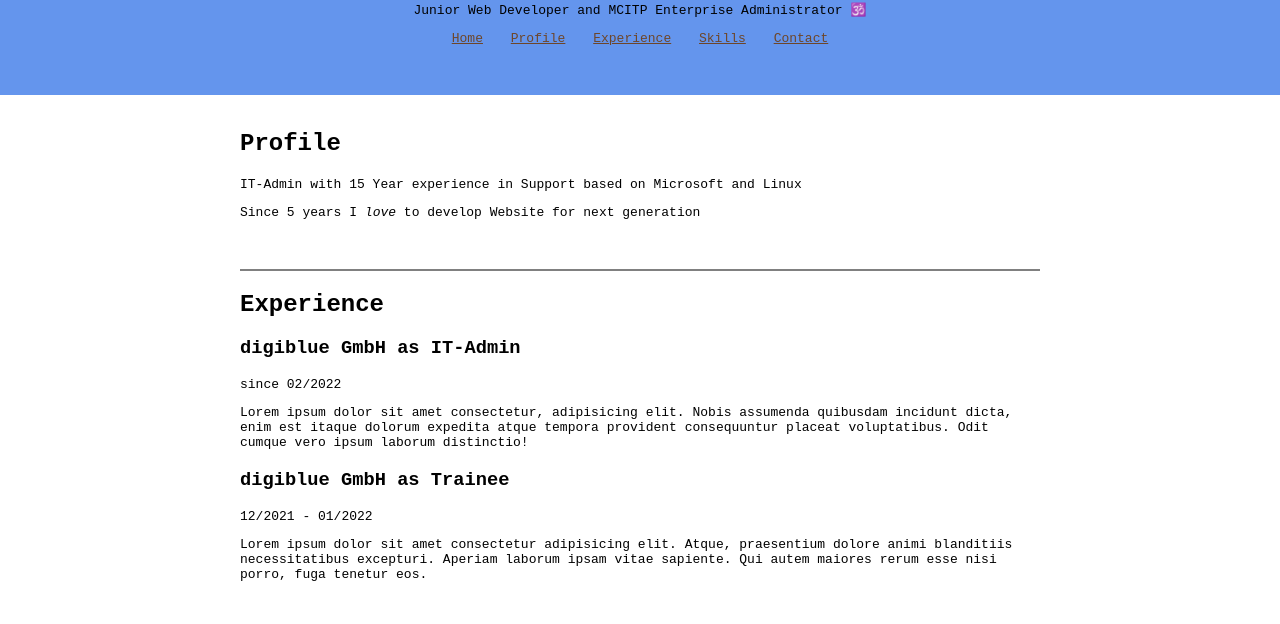
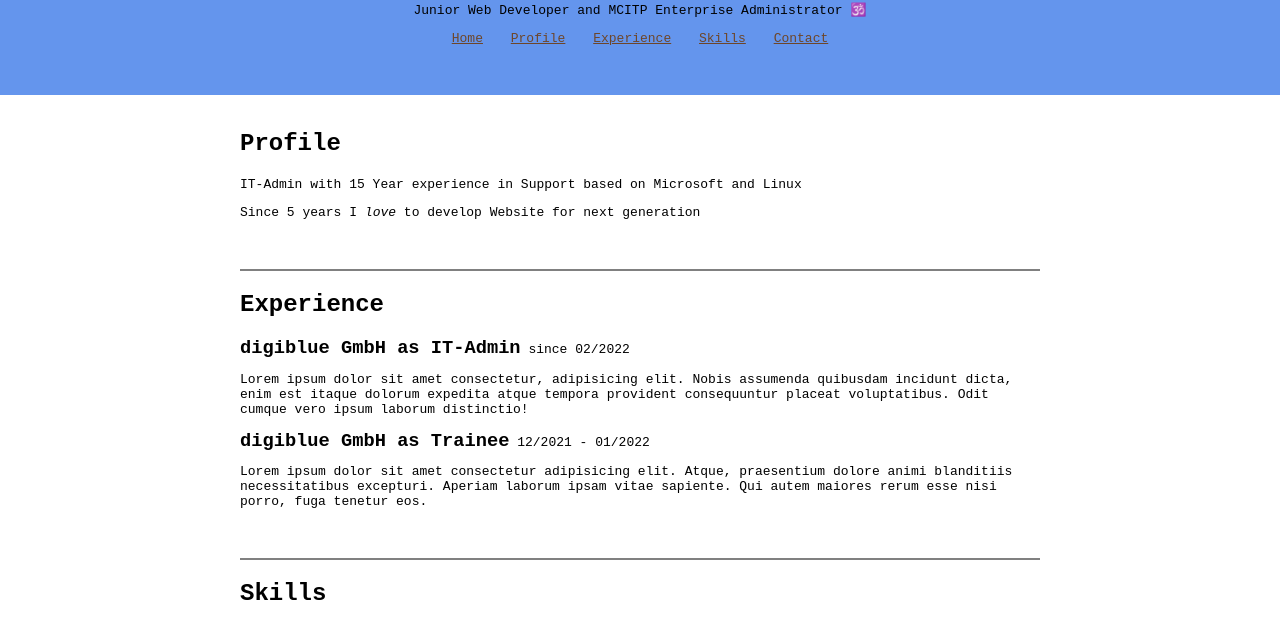
Before and after one commit to der-dittsche/cv_2022, a plain HTML site: page index.html in a window 1280 px wide. Shown: the part 124-748 px from the top of the page. Drawn offline with nearby package versions, Linux system fonts and the light colour scheme; a web font is replaced by a local one.

Commit message:
add display properies

```diff
--- a/index.html
+++ b/index.html
@@ -36,18 +36,24 @@
         <article id="experience">
             <h2>Experience</h2>
             <section>
-                <h3>digiblue GmbH as IT-Admin</h3>
-                <p>since 02/2022</p>
+                <header>
+                    <h3 class="exp-heading">digiblue GmbH as IT-Admin</h3>
+                    <p class="exp-period">since 02/2022</p>
+                </header>
                 <p>Lorem ipsum dolor sit amet consectetur, adipisicing elit. Nobis assumenda quibusdam incidunt dicta,
                     enim est itaque dolorum expedita atque tempora provident consequuntur placeat voluptatibus. Odit
                     cumque vero ipsum laborum distinctio!</p>
             </section>
             <section>
-                <h3>digiblue GmbH as Trainee</h3>
-                <p>12/2021 - 01/2022</p>
-                <p>Lorem ipsum dolor sit amet consectetur adipisicing elit. Atque, praesentium dolore animi blanditiis
-                    necessitatibus excepturi. Aperiam laborum ipsam vitae sapiente. Qui autem maiores rerum esse nisi
-                    porro, fuga tenetur eos.</p>
+                <header>
+                    <h3 class="exp-heading">digiblue GmbH as Trainee</h3>
+                    <p class="exp-period">12/2021 - 01/2022</p>
+                    <p>Lorem ipsum dolor sit amet consectetur adipisicing elit. Atque, praesentium dolore animi
+                        blanditiis
+                        necessitatibus excepturi. Aperiam laborum ipsam vitae sapiente. Qui autem maiores rerum esse
+                        nisi
+                        porro, fuga tenetur eos.</p>
+                </header>
             </section>
         </article>
         <article id="skills">
--- a/style.css
+++ b/style.css
@@ -84,3 +84,11 @@ a:active {
 .nav-link:active {
   color: yellow;
 }
+
+.exp-heading {
+  display: inline;
+}
+
+.exp-period {
+  display: inline;
+}
```
